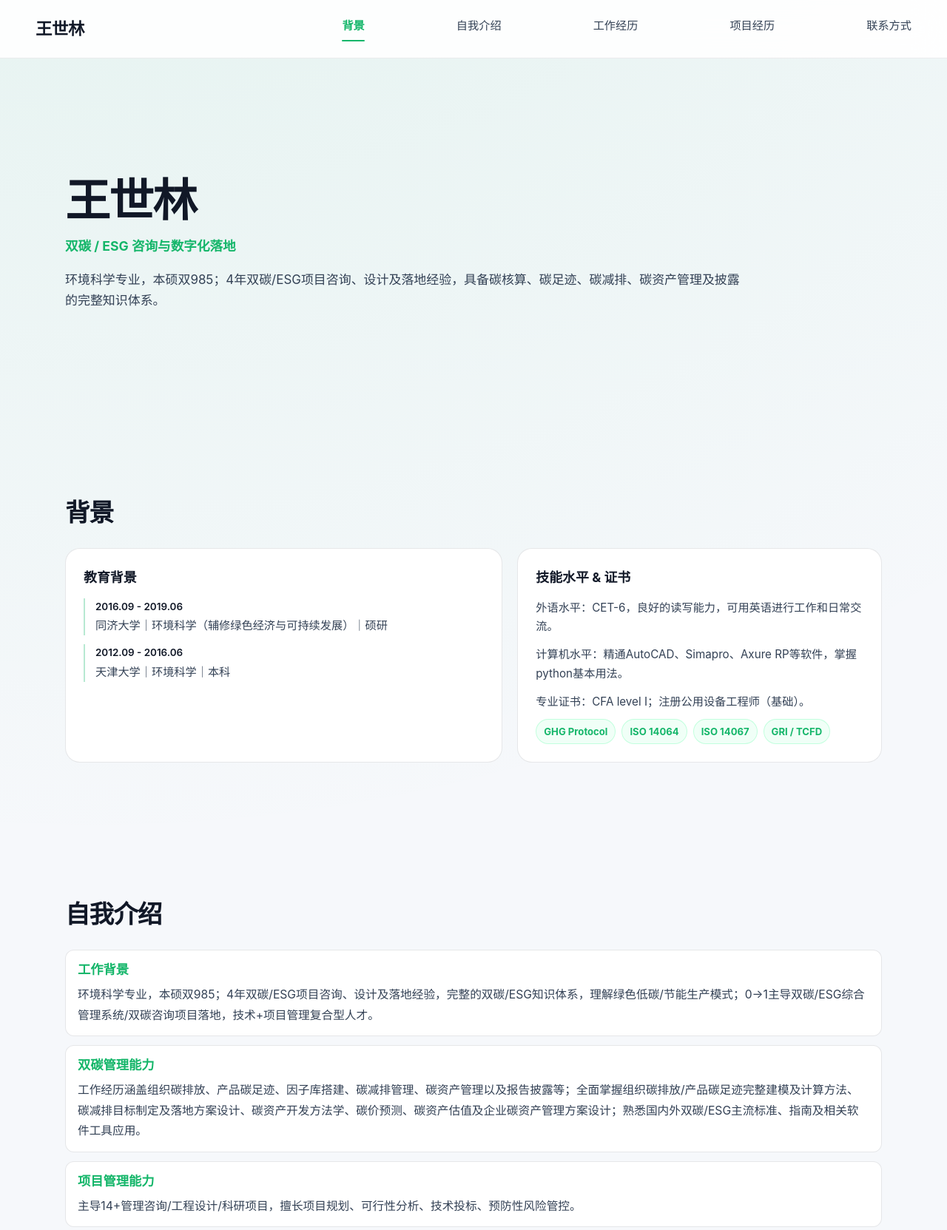
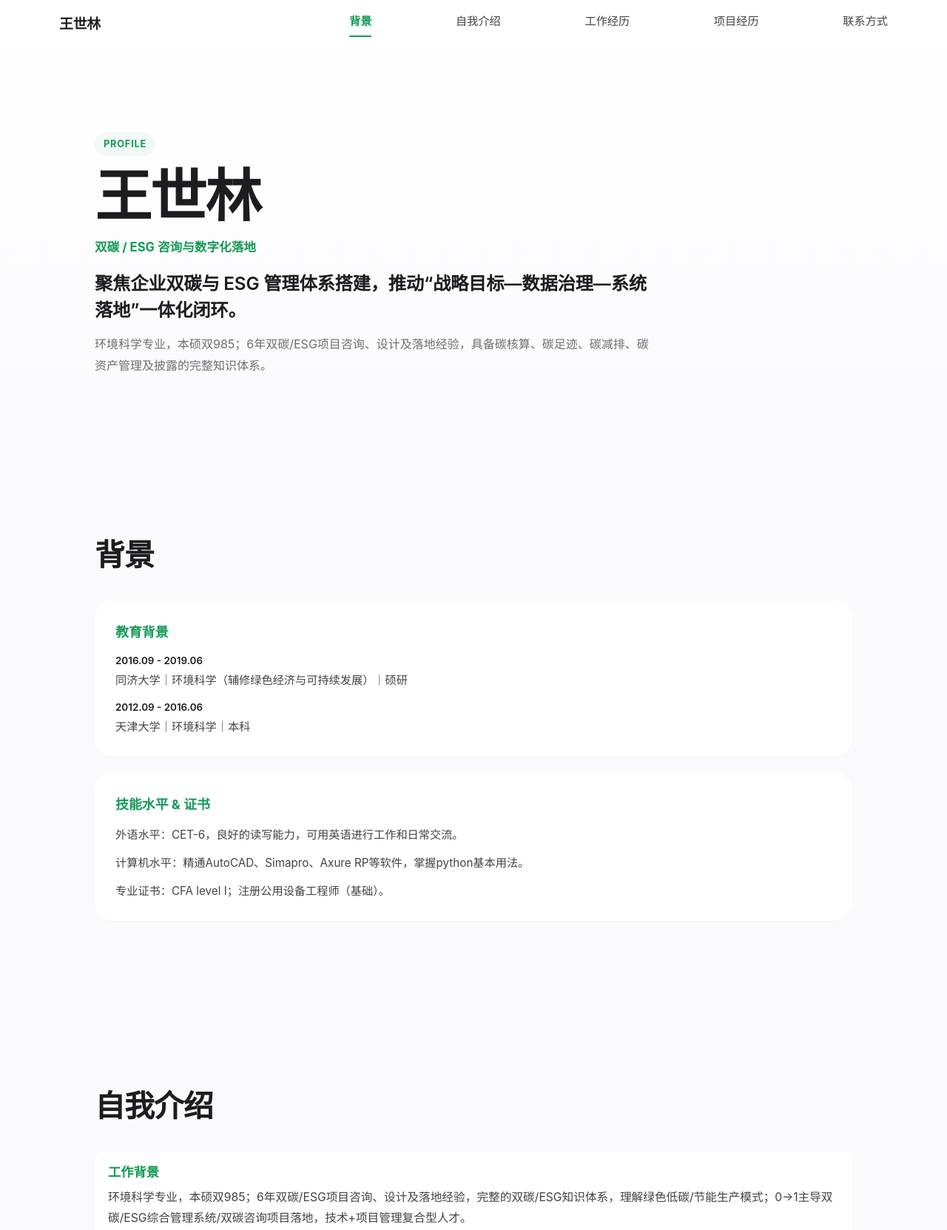
Before and after one commit to Lizcj240/personal-web, a plain HTML site: page index.html in a window 1280 px wide. Shown: the top 1663 px of the page at 74% size. Drawn offline with Linux system fonts and the light colour scheme.

Commit message:
Refine resume page to a cleaner Apple-like visual style and normalize project copy formatting.
This removes heavy borders, improves hero/background motion hierarchy, and standardizes project timeline/detail text for better readability.

Made-with: Cursor

```diff
--- a/index.html
+++ b/index.html
@@ -7,17 +7,18 @@
   <meta name="description" content="王世林个人简历站：背景、自我介绍、工作经历、项目经历与联系方式。">
   <style>
     :root {
-      --bg-dark: #f6f8fb;
+      --bg-dark: #fafafd;
       --bg-card: #ffffff;
-      --bg-card-hover: #f2f7f4;
-      --text-primary: #111827;
-      --text-secondary: #334155;
-      --text-muted: #64748b;
-      --accent-green: #15b66a;
-      --accent-teal: #15b66a;
-      --accent-line: rgba(21, 182, 106, 0.3);
+      --bg-card-hover: #fafafc;
+      --text-primary: #1d1d1f;
+      --text-secondary: #424245;
+      --text-muted: #6e6e73;
+      --accent-green: #159a57;
+      --accent-teal: #159a57;
+      --accent-line: rgba(21, 154, 87, 0.32);
+      --line: rgba(0, 0, 0, 0.08);
       --radius-md: 12px;
-      --radius-lg: 20px;
+      --radius-lg: 24px;
       --transition-smooth: cubic-bezier(0.4, 0, 0.2, 1);
       --header-h: 74px;
     }
@@ -26,10 +27,20 @@
     html { scroll-behavior: smooth; }
     body {
       font-family: "PingFang SC", "Hiragino Sans GB", "Microsoft YaHei", -apple-system, BlinkMacSystemFont, "Segoe UI", Roboto, sans-serif;
-      background: radial-gradient(circle at 10% -20%, rgba(21, 182, 106, 0.12), transparent 35%), var(--bg-dark);
+      background:
+        linear-gradient(180deg, #ffffff 0%, #fafafd 78vh, #fafafd 100%),
+        radial-gradient(circle at 12% -18%, rgba(21, 154, 87, 0.08), transparent 30%),
+        radial-gradient(circle at 88% -10%, rgba(15, 23, 42, 0.035), transparent 34%),
+        var(--bg-dark);
+      background-position:
+        center top,
+        calc(50% + var(--bg-shift-x, 0px)) calc(0% + var(--bg-shift-y, 0px)),
+        calc(50% - var(--bg-shift-x, 0px)) calc(0% + var(--bg-shift-y, 0px)),
+        center;
       color: var(--text-primary);
       line-height: 1.7;
       overflow-x: hidden;
+      will-change: background-position;
     }
     a { text-decoration: none; color: inherit; }
 
@@ -39,19 +50,25 @@
       left: 0;
       right: 0;
       z-index: 1000;
-      padding: 20px 48px;
+      padding: 16px 48px;
       background: rgba(255, 255, 255, 0.9);
       backdrop-filter: blur(20px);
-      border-bottom: 1px solid rgba(15, 23, 42, 0.08);
+      border-bottom: none;
+      transition: padding 0.28s ease, box-shadow 0.28s ease, background-color 0.28s ease;
+    }
+    .header.is-compact {
+      padding: 10px 48px;
+      background: rgba(255, 255, 255, 0.96);
+      box-shadow: 0 6px 20px rgba(0, 0, 0, 0.04);
     }
     .nav-inner {
-      max-width: 1200px;
+      max-width: 1120px;
       margin: 0 auto;
       display: flex;
       justify-content: space-between;
       align-items: center;
     }
-    .logo { font-size: 1.4rem; font-weight: 700; letter-spacing: -0.02em; }
+    .logo { font-size: 1.18rem; font-weight: 700; letter-spacing: -0.01em; }
     .logo span { color: var(--text-primary); }
     .nav-links {
       flex: 1;
@@ -90,67 +107,92 @@
     .nav-links a.active::after { transform: scaleX(1); }
 
     .hero {
-      min-height: 72vh;
+      min-height: 76vh;
       display: flex;
       align-items: center;
-      padding: 130px 48px 50px;
-      max-width: 1200px;
+      padding: 152px 48px 72px;
+      max-width: 1120px;
       margin: 0 auto;
     }
     .hero h1 {
-      font-size: clamp(2.5rem, 5vw, 3.8rem);
+      font-size: clamp(2.9rem, 6vw, 4.8rem);
       letter-spacing: -0.03em;
-      margin-bottom: 10px;
-      line-height: 1.2;
+      margin-bottom: 12px;
+      line-height: 1.08;
+    }
+    .hero-eyebrow {
+      display: inline-flex;
+      align-items: center;
+      border: none;
+      background: rgba(21, 154, 87, 0.05);
+      color: var(--accent-green);
+      border-radius: 999px;
+      padding: 5px 12px;
+      font-size: 0.8rem;
+      font-weight: 700;
+      margin-bottom: 14px;
+      letter-spacing: 0.06em;
     }
     .hero-role {
       color: var(--accent-green);
-      font-size: 1.1rem;
-      margin-bottom: 16px;
+      font-size: 1.04rem;
+      margin-bottom: 18px;
       font-weight: 700;
     }
+    .hero-lead {
+      max-width: 760px;
+      font-size: clamp(1.2rem, 2vw, 1.52rem);
+      color: var(--text-primary);
+      line-height: 1.45;
+      margin-bottom: 14px;
+      letter-spacing: -0.01em;
+      font-weight: 600;
+    }
     .hero-intro {
-      max-width: 920px;
-      font-size: 1.06rem;
-      color: var(--text-secondary);
+      max-width: 760px;
+      font-size: 1rem;
+      color: var(--text-muted);
+      line-height: 1.8;
     }
 
     section {
-      max-width: 1200px;
+      max-width: 1120px;
       margin: 0 auto;
-      padding: 88px 48px;
+      padding: 108px 48px;
       scroll-margin-top: calc(var(--header-h) + 16px);
     }
     .section-title {
-      font-size: 2.1rem;
+      font-size: clamp(2rem, 3.2vw, 2.75rem);
       font-weight: 700;
-      letter-spacing: -0.03em;
-      margin-bottom: 20px;
+      letter-spacing: -0.025em;
+      margin-bottom: 26px;
     }
 
     .bg-layout {
       display: grid;
-      grid-template-columns: 1.2fr 1fr;
-      gap: 20px;
+      grid-template-columns: 1fr;
+      gap: 22px;
     }
     .card {
       background: var(--bg-card);
-      border: 1px solid rgba(15, 23, 42, 0.1);
+      border: none;
       border-radius: var(--radius-lg);
-      padding: 24px;
+      padding: 28px;
       transition: all 0.25s var(--transition-smooth);
+      box-shadow: 0 1px 2px rgba(0, 0, 0, 0.03);
     }
     .card:hover {
       background: var(--bg-card-hover);
-      transform: translateY(-3px);
-      border-color: rgba(72, 255, 155, 0.4);
+      transform: translateY(-5px);
+      box-shadow: 0 12px 32px rgba(16, 24, 40, 0.08);
     }
     .card h3 { font-size: 1.12rem; margin-bottom: 12px; color: var(--text-primary); }
+    .bg-layout .card h3 { color: var(--accent-green); }
     .card ul { list-style: none; display: grid; gap: 12px; }
     .card li { color: var(--text-secondary); font-size: 0.95rem; }
     .edu-item {
-      padding-left: 14px;
-      border-left: 2px solid var(--accent-line);
+      padding-left: 0;
+      border-left: none;
     }
     .edu-time { color: var(--text-primary); font-size: 0.84rem; margin-bottom: 2px; font-weight: 600; }
     .skill-tags {
@@ -163,10 +205,10 @@
       font-size: 0.82rem;
       color: var(--accent-green);
       font-weight: 700;
-      border: 1px solid rgba(72, 255, 155, 0.28);
+      border: none;
       border-radius: 999px;
       padding: 5px 10px;
-      background: rgba(72, 255, 155, 0.08);
+      background: rgba(21, 154, 87, 0.08);
     }
 
     .about-list {
@@ -176,9 +218,10 @@
     }
     .about-list li {
       background: var(--bg-card);
-      border: 1px solid rgba(15, 23, 42, 0.1);
+      border: none;
       border-radius: 12px;
-      padding: 14px 16px;
+      padding: 16px 18px;
+      box-shadow: 0 1px 2px rgba(0, 0, 0, 0.02);
     }
     .about-item-title {
       display: block;
@@ -197,9 +240,10 @@
     .exp-list { display: grid; gap: 22px; }
     .exp-item {
       background: var(--bg-card);
-      border: 1px solid rgba(15, 23, 42, 0.1);
+      border: none;
       border-radius: var(--radius-md);
       padding: 26px 28px;
+      box-shadow: 0 1px 2px rgba(0, 0, 0, 0.02);
     }
     .exp-head {
       display: flex;
@@ -217,10 +261,10 @@
       gap: 10px;
     }
     .direction {
-      border: 1px solid rgba(15, 23, 42, 0.08);
+      border: none;
       border-radius: 10px;
       padding: 12px 14px;
-      background: #f8fafc;
+      background: #fafafc;
     }
     .direction-title {
       color: var(--accent-teal);
@@ -239,19 +283,19 @@
       padding: 8px 2px 18px;
     }
     .project-card {
-      border: 1px solid rgba(15, 23, 42, 0.1);
+      border: none;
       border-radius: var(--radius-lg);
-      background: linear-gradient(160deg, rgba(21, 182, 106, 0.08), #ffffff);
-      padding: 20px;
+      background: linear-gradient(165deg, rgba(21, 154, 87, 0.06), #ffffff);
+      padding: 22px;
       cursor: pointer;
       transition: all 0.22s var(--transition-smooth);
       text-align: left;
       color: inherit;
+      box-shadow: 0 1px 2px rgba(0, 0, 0, 0.02);
     }
     .project-card:hover {
-      transform: translateY(-4px);
-      border-color: rgba(72, 255, 155, 0.4);
-      box-shadow: 0 12px 28px rgba(0, 0, 0, 0.35);
+      transform: translateY(-6px);
+      box-shadow: 0 16px 30px rgba(16, 24, 40, 0.1);
     }
     .project-title { font-size: 1.06rem; font-weight: 600; margin-bottom: 8px; }
     .project-time { color: var(--text-primary); font-size: 0.84rem; margin-bottom: 8px; font-weight: 600; }
@@ -271,9 +315,10 @@
       align-items: center;
       gap: 6px;
       margin-top: 12px;
-      font-size: 0.86rem;
+      font-size: 0.9rem;
       color: var(--accent-green);
       font-weight: 700;
+      letter-spacing: 0.01em;
     }
     .project-more::after {
       content: "";
@@ -292,23 +337,37 @@
     .modal {
       position: fixed;
       inset: 0;
-      display: none;
+      display: flex;
       align-items: center;
       justify-content: center;
       background: rgba(15, 23, 42, 0.36);
       backdrop-filter: blur(6px);
       z-index: 3000;
       padding: 20px;
+      opacity: 0;
+      visibility: hidden;
+      pointer-events: none;
+      transition: opacity 0.24s ease, visibility 0.24s ease;
     }
-    .modal.open { display: flex; }
+    .modal.open {
+      opacity: 1;
+      visibility: visible;
+      pointer-events: auto;
+    }
     .modal-content {
       width: min(860px, 96vw);
       max-height: 88vh;
       overflow: auto;
       background: #ffffff;
-      border: 1px solid rgba(15, 23, 42, 0.14);
+      border: none;
       border-radius: 16px;
       padding: 24px;
+      box-shadow: 0 24px 48px rgba(15, 23, 42, 0.15);
+      transform: translateY(10px) scale(0.985);
+      transition: transform 0.24s ease;
+    }
+    .modal.open .modal-content {
+      transform: translateY(0) scale(1);
     }
     .modal-head {
       display: flex;
@@ -319,7 +378,7 @@
     }
     .modal-title { font-size: 1.3rem; font-weight: 700; }
     .modal-close {
-      border: 1px solid rgba(15, 23, 42, 0.2);
+      border: none;
       background: transparent;
       color: var(--text-secondary);
       border-radius: 8px;
@@ -344,26 +403,29 @@
     .contact-links { display: grid; gap: 14px; max-width: 520px; }
     .contact-link {
       background: var(--bg-card);
-      border: 1px solid rgba(15, 23, 42, 0.1);
+      border: none;
       border-radius: var(--radius-md);
       padding: 16px 20px;
       color: var(--text-secondary);
-      transition: border-color 0.2s;
+      transition: color 0.2s, box-shadow 0.2s;
     }
-    .contact-link:hover { border-color: rgba(72, 255, 155, 0.4); color: var(--text-primary); }
+    .contact-link:hover {
+      color: var(--text-primary);
+      box-shadow: 0 10px 24px rgba(16, 24, 40, 0.08);
+    }
 
     .footer {
       text-align: center;
       padding: 38px 24px;
-      border-top: 1px solid rgba(15, 23, 42, 0.08);
+      border-top: none;
       color: var(--text-muted);
       font-size: 0.9rem;
     }
 
     .animate-in {
       opacity: 0;
-      transform: translateY(14px);
-      transition: opacity 0.45s var(--transition-smooth), transform 0.45s var(--transition-smooth);
+      transform: translateY(18px);
+      transition: opacity 0.65s var(--transition-smooth), transform 0.65s var(--transition-smooth);
     }
     .animate-in.visible { opacity: 1; transform: translateY(0); }
 
@@ -374,7 +436,8 @@
     }
     @media (max-width: 680px) {
       :root { --header-h: 124px; }
-      .header { padding: 16px 22px; }
+      .header { padding: 14px 22px; }
+      .header.is-compact { padding: 10px 22px; }
       .nav-inner {
         flex-direction: column;
         align-items: flex-start;
@@ -399,7 +462,12 @@
       }
       .hero, section { padding-left: 22px; padding-right: 22px; }
       .hero { padding-top: 138px; }
+      .hero-lead { font-size: 1.08rem; line-height: 1.65; }
       .modal-content { padding: 18px; }
+    }
+
+    @media (prefers-reduced-motion: reduce) {
+      body { background-position: center top, center, center, center; }
     }
   </style>
 </head>
@@ -419,9 +487,11 @@
 
   <section class="hero animate-in" id="hero">
     <div>
+      <p class="hero-eyebrow">PROFILE</p>
       <h1>王世林</h1>
       <p class="hero-role">双碳 / ESG 咨询与数字化落地</p>
-      <p class="hero-intro">环境科学专业，本硕双985；4年双碳/ESG项目咨询、设计及落地经验，具备碳核算、碳足迹、碳减排、碳资产管理及披露的完整知识体系。</p>
+      <p class="hero-lead">聚焦企业双碳与 ESG 管理体系搭建，推动“战略目标—数据治理—系统落地”一体化闭环。</p>
+      <p class="hero-intro">环境科学专业，本硕双985；6年双碳/ESG项目咨询、设计及落地经验，具备碳核算、碳足迹、碳减排、碳资产管理及披露的完整知识体系。</p>
     </div>
   </section>
 
@@ -448,12 +518,6 @@
           <li>计算机水平：精通AutoCAD、Simapro、Axure RP等软件，掌握python基本用法。</li>
           <li>专业证书：CFA level Ⅰ；注册公用设备工程师（基础）。</li>
         </ul>
-        <div class="skill-tags">
-          <span class="tag">GHG Protocol</span>
-          <span class="tag">ISO 14064</span>
-          <span class="tag">ISO 14067</span>
-          <span class="tag">GRI / TCFD</span>
-        </div>
       </article>
     </div>
   </section>
@@ -463,7 +527,7 @@
     <ul class="about-list">
       <li>
         <span class="about-item-title">工作背景</span>
-        <p class="about-item-text">环境科学专业，本硕双985；4年双碳/ESG项目咨询、设计及落地经验，完整的双碳/ESG知识体系，理解绿色低碳/节能生产模式；0→1主导双碳/ESG综合管理系统/双碳咨询项目落地，技术+项目管理复合型人才。</p>
+        <p class="about-item-text">环境科学专业，本硕双985；6年双碳/ESG项目咨询、设计及落地经验，完整的双碳/ESG知识体系，理解绿色低碳/节能生产模式；0→1主导双碳/ESG综合管理系统/双碳咨询项目落地，技术+项目管理复合型人才。</p>
       </li>
       <li>
         <span class="about-item-title">双碳管理能力</span>
@@ -625,9 +689,9 @@
     var projectData = [
       {
         title: "海淀区某国资控股企业项目碳中和实施",
-        time: "2024.03 - 2023.04",
+        time: "2024.03-2024.08",
         role: "执行负责人",
-        desc: "项目描述：针对客户正在开展的某咨询服务项目，进行项目碳盘查，编制碳盘查报告，并协助取得碳中和认证。",
+        desc: "针对客户正在开展的某咨询服务项目，进行项目碳盘查，编制碳盘查报告，并协助取得碳中和认证。",
         challenge: "项目难点：项目涉及碳盘查、碳核查认证以及使用自愿减排量进行注销中和，相关标准、规则多，且需独立完成。",
         duty: [
           "项目职责：独立完成：1）确定项目碳中和适用标准、指南文件，并根据规则收集活动水平数据、选取排放因子，编制碳排放计算表和碳盘查报告；",
@@ -638,9 +702,9 @@
       },
       {
         title: "山东化工园区双碳综合管理系统开发项目",
-        time: "2023.03 - 2023.12",
+        time: "2023.03-2023.12",
         role: "执行负责人",
-        desc: "项目描述：根据山东省某化工园区诉求，开发园区双碳综合管理系统。",
+        desc: "根据山东省某化工园区诉求，开发园区双碳综合管理系统。",
         challenge: "项目难点：系统须分别满足园区管委会、集团和园区企业工厂多个层面、多个行业的使用需求，且要求开发的功能模块多，模块间数据内在联系复杂。",
         duty: [
           "项目职责：1）主导双碳综合管理系统全部功能模块（基础信息配置、因子库管理、组织碳核算、产品碳足迹、碳减排管理、碳资产管理）及子模块内容规划和进度规划；",
@@ -651,9 +715,9 @@
       },
       {
         title: "海尔家电工厂碳盘查项目+碳核算系统开发项目",
-        time: "2022.09 - 2023.02",
+        time: "2022.09-2023.02",
         role: "执行负责人",
-        desc: "项目描述：线下完成海尔家电工厂碳盘查工作；据此开发卡奥斯双碳管理系统，提高集团未来核查效率和准确率。",
+        desc: "线下完成海尔家电工厂碳盘查工作；据此开发卡奥斯双碳管理系统，提高集团未来核查效率和准确率。",
         challenge: "项目难点：工厂生产人员未接触过双碳内容，碳数据质量差；企业无双碳管理系统开发经验且项目开发周期紧。",
         duty: [
           "项目职责：1)对工厂生产人员进行双碳培训，明确碳数据收集范围、格式及标准，编制碳盘查报告模板，输出碳盘查计算清册及盘查报告；",
@@ -663,9 +727,9 @@
       },
       {
         title: "粤海集团水务板块碳盘查+解决方案咨询项目",
-        time: "2022.03 - 2022.07",
+        time: "2022.03-2022.07",
         role: "执行负责人",
-        desc: "项目描述：企业希望通过开展碳排放核算及评价工作，摸清碳家底，并以此为基础制定实现双碳目标的主要策略。",
+        desc: "企业希望通过开展碳排放核算及评价工作，摸清碳家底，并以此为基础制定实现双碳目标的主要策略。",
         challenge: "项目难点：客户对双碳概念较为陌生，项目目标和自身诉求不明确；业务分布范围广，摸查难度大。",
         duty: [
           "项目职责：针对行业特点，通过培训向客户导入双碳基本概念，引导客户提出关键诉求，明确项目目标；",
@@ -697,10 +761,10 @@
       document.getElementById("modalTitle").textContent = p.title;
       document.getElementById("modalMeta").textContent = p.time + "｜" + p.role;
       document.getElementById("modalDesc").textContent = p.desc;
-      document.getElementById("modalChallenge").textContent = p.challenge;
-      document.getElementById("modalResult").textContent = p.result;
+      document.getElementById("modalChallenge").textContent = p.challenge.replace(/^项目难点[:：]\s*/, "");
+      document.getElementById("modalResult").textContent = p.result.replace(/^项目业绩[:：]\s*/, "");
       document.getElementById("modalDuty").innerHTML = p.duty.map(function (x) {
-        return "<li>" + x + "</li>";
+        return "<li>" + x.replace(/^项目职责[:：]\s*/, "") + "</li>";
       }).join("");
       var modal = document.getElementById("projectModal");
       modal.classList.add("open");
@@ -747,8 +811,40 @@
       if (targets[0]) setActiveById(targets[0].id);
     }
 
+    function setupHeaderMotion() {
+      var header = document.querySelector(".header");
+      if (!header) return;
+      var update = function () {
+        if (window.scrollY > 24) header.classList.add("is-compact");
+        else header.classList.remove("is-compact");
+      };
+      update();
+      window.addEventListener("scroll", update, { passive: true });
+    }
+
+    function setupBackgroundParallax() {
+      if (window.matchMedia("(prefers-reduced-motion: reduce)").matches) return;
+      var ticking = false;
+      var update = function () {
+        var y = Math.min(window.scrollY * 0.06, 26);
+        var x = Math.min(window.scrollY * 0.025, 10);
+        document.body.style.setProperty("--bg-shift-y", y.toFixed(2) + "px");
+        document.body.style.setProperty("--bg-shift-x", x.toFixed(2) + "px");
+        ticking = false;
+      };
+      window.addEventListener("scroll", function () {
+        if (!ticking) {
+          window.requestAnimationFrame(update);
+          ticking = true;
+        }
+      }, { passive: true });
+      update();
+    }
+
     renderProjectCards();
     setupNavActiveState();
+    setupHeaderMotion();
+    setupBackgroundParallax();
 
     document.getElementById("projectTrack").addEventListener("click", function (e) {
       var card = e.target.closest(".project-card");
```
